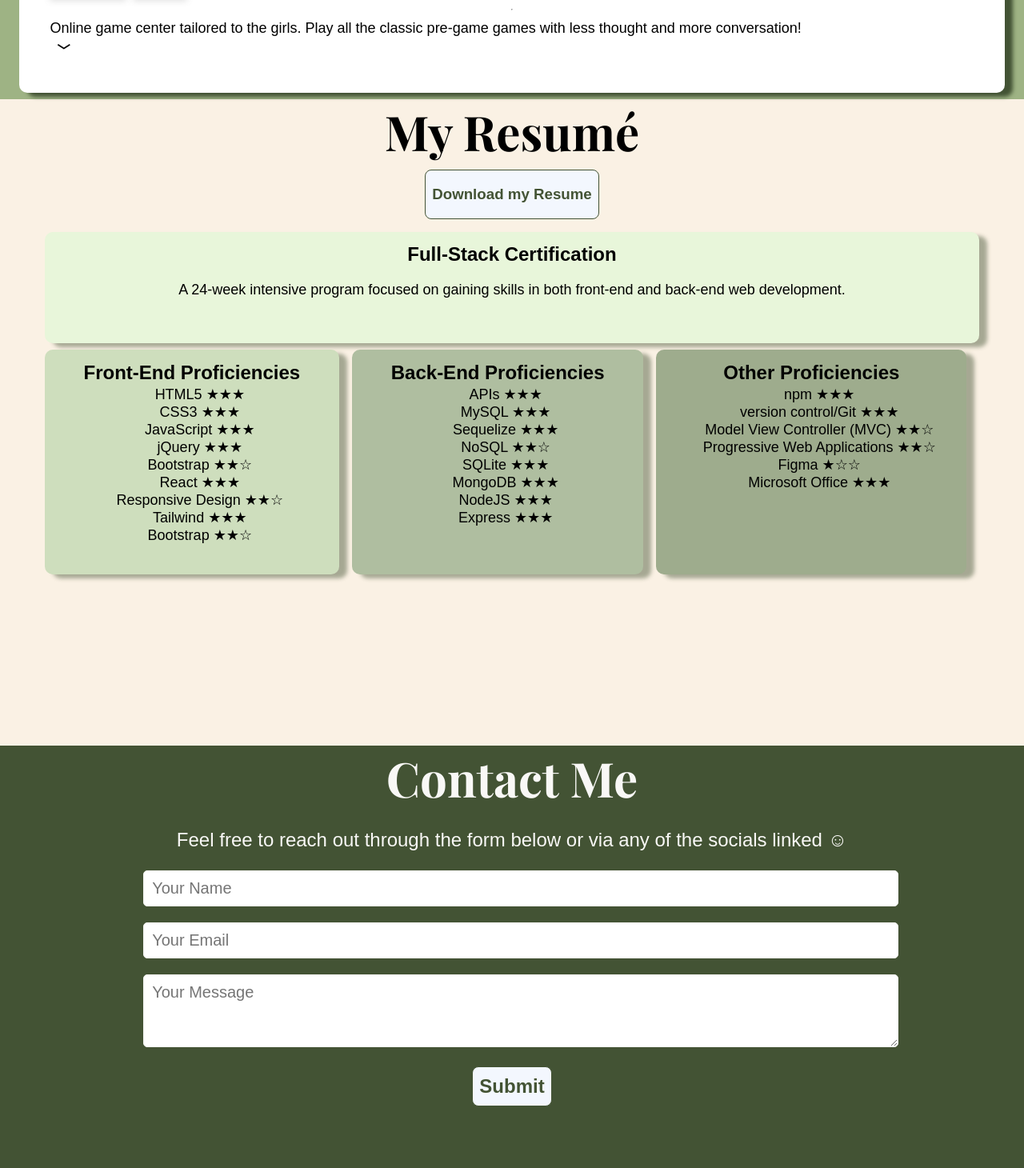
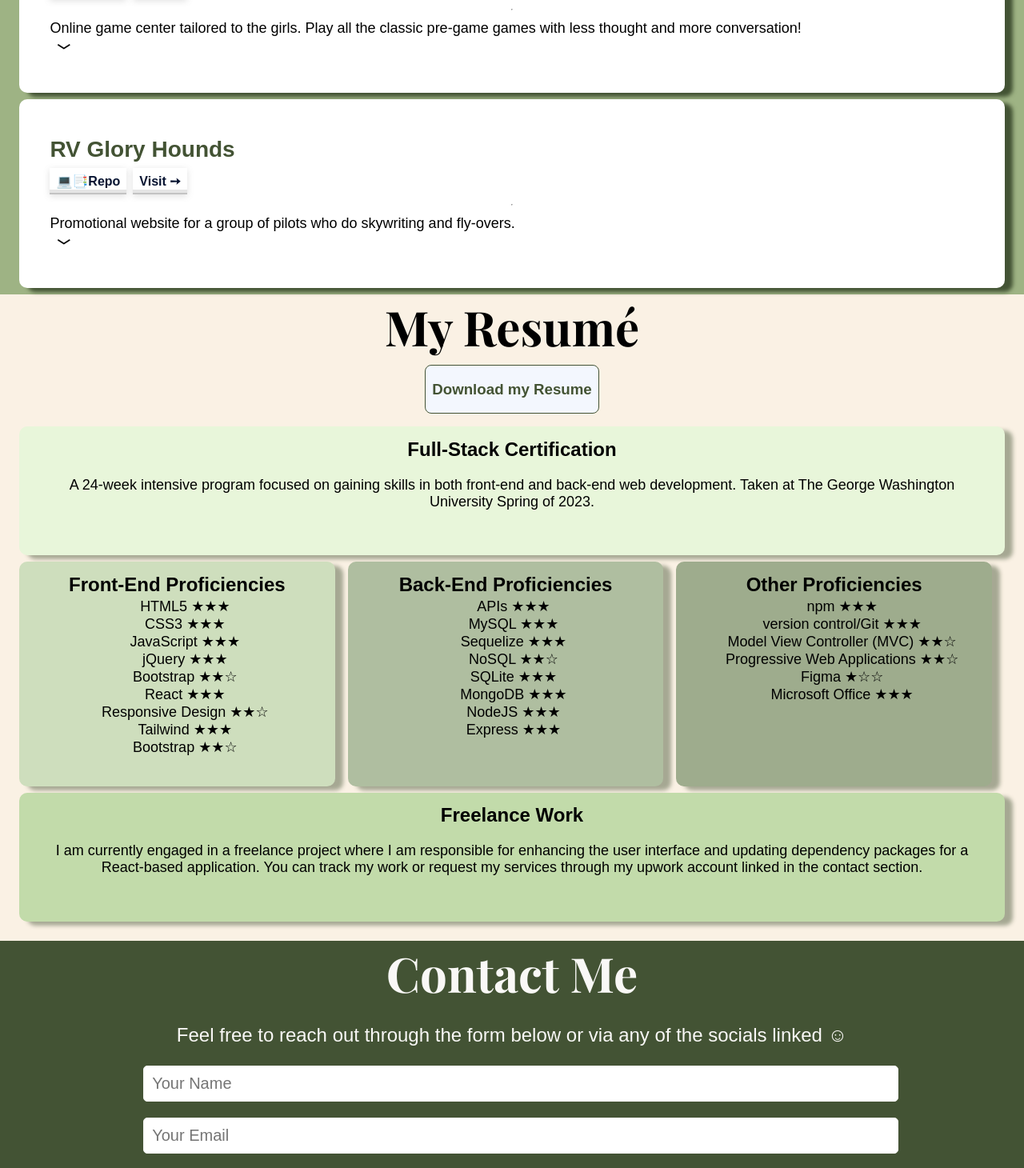
Before and after one commit to ashleytrollinger/ashleytrollinger, a React (Create React App) app: page / in a window 1280 px wide. Shown: the part 1700-3160 px from the top of the page at 80% size. Built offline with nearby package versions, Linux system fonts and the light colour scheme; a web font is replaced by a local one.

Commit message:
Updating 12/27/23

```diff
--- a/src/pages/Contact/Contact.css
+++ b/src/pages/Contact/Contact.css
@@ -103,3 +103,7 @@
     padding: 1rem 0;
 
 }
+
+.bw {
+    filter: invert(%100);
+}
--- a/src/pages/Contact/Contact.js
+++ b/src/pages/Contact/Contact.js
@@ -1,6 +1,7 @@
 import React, { useEffect, useRef } from 'react';
 import github from '../../images/github.png';
 import linked from '../../images/linked.png';
+import upwork from '../../images/upwork.png';
 
 import './Contact.css';
 function Contact() {
@@ -48,6 +49,9 @@ function Contact() {
                         <a href='https://www.linkedin.com/in/ashley-trollinger-a3276826a/' target="_blank" rel="noopener noreferrer">
                             <img src={linked} alt='github icon'></img>
                         </a>
+                        <a href='https://www.upwork.com/freelancers/~01a4210e8c39736f2e' target="_blank" rel="noopener noreferrer">
+                            <img src={upwork} alt='github icon'></img>
+                        </a>
                     </div>
                 </div>
             </div>
--- a/src/pages/Experience/Experience.js
+++ b/src/pages/Experience/Experience.js
@@ -25,6 +25,14 @@ const projects = [
         repo: 'https://github.com/ashleytrollinger/girlsgowild',
         link: 'https://girlsgowild.vercel.app/',
         skills: ['JavaScript', 'React', 'CSS', 'Personal Project', 'Responsive Design', 'API']
+    },
+    {
+        name: 'RV Glory Hounds',
+        description: 'Promotional website for a group of pilots who do skywriting and fly-overs.',
+        details: 'Completely free-lance work, the websites main purpose was to promote their business as well as have a place to point potential customers.',
+        repo: 'https://github.com/ashleytrollinger/GloryHounds',
+        link: 'https://gloryhounds.vercel.app/',
+        skills: ['JavaScript', 'React', 'CSS', 'Freelance', 'Graphic Design', 'Wireframes', 'Responsive Design']
     }
     // Add more projects as needed
 ];
--- a/src/pages/Resume/Resume.css
+++ b/src/pages/Resume/Resume.css
@@ -53,6 +53,8 @@
     box-shadow: 10px 5px 5px #43533475;
     padding-top: .5vh;
     margin-bottom: 1vh;
+    width: 34%;
+    margin-right: 2%;
 }
 
 .arrow-container h5 {
@@ -72,7 +74,8 @@
     background-color: rgb(158, 172, 141);
 }
 
-.certification {
+.certification,
+.freelance {
     background-color: #e8f6da;
     padding: 3vw;
     border-radius: 10px;
@@ -84,6 +87,10 @@
     margin-bottom: 1vh;
 }
 
+.freelance {
+    background-color: #c2dbaa;
+}
+
 .certification a {
     text-decoration: none;
     color: black;
@@ -93,16 +100,20 @@
     text-decoration: underline;
 }
 
-.certification h5 {
+.certification h5,
+.freelance h5 {
     font-size: 3vh;
     margin: 1.3vh;
     margin-bottom: .25vh;
     font-weight: bolder;
 }
 
-.certification p {
+.certification p,
+.freelance p {
     font-size: 2.25vh;
 }
+
+
 
 .arrow-container ol {
     list-style-type: none;
@@ -119,10 +130,12 @@
 @media (max-width:900px) {
     .skills {
         flex-direction: column;
+
     }
 
     .arrow-container {
         flex-direction: column;
+        width: 93%;
     }
 }
 
--- a/src/pages/Resume/Resume.js
+++ b/src/pages/Resume/Resume.js
@@ -40,7 +40,7 @@ function Resume() {
                     <a href={Certification} target="_blank" rel="noopener noreferrer">
                         <h5>Full-Stack Certification</h5>
                     </a>
-                    <p>A 24-week intensive program focused on gaining skills in both front-end and back-end web development.</p>
+                    <p>A 24-week intensive program focused on gaining skills in both front-end and back-end web development. Taken at The George Washington University Spring of 2023.</p>
                 </div>
                 <div className='skills'>
                     <div className='arrow-container hidden'>
@@ -83,6 +83,11 @@ function Resume() {
                         </ol>
                     </div>
                 </div>
+                <div className='freelance hidden'>
+                    <h5>Freelance Work</h5>
+
+                    <p>I am currently engaged in a freelance project where I am responsible for enhancing the user interface and updating dependency packages for a React-based application. You can track my work or request my services through my upwork account linked in the contact section.</p>
+                </div>
             </section>
         </>
     )
```
Also changed, not shown: src/images/upwork.png (added), 1 other file (tests, documents, lock files or other folders). Lines whose indentation alone changed are shown as unchanged.
